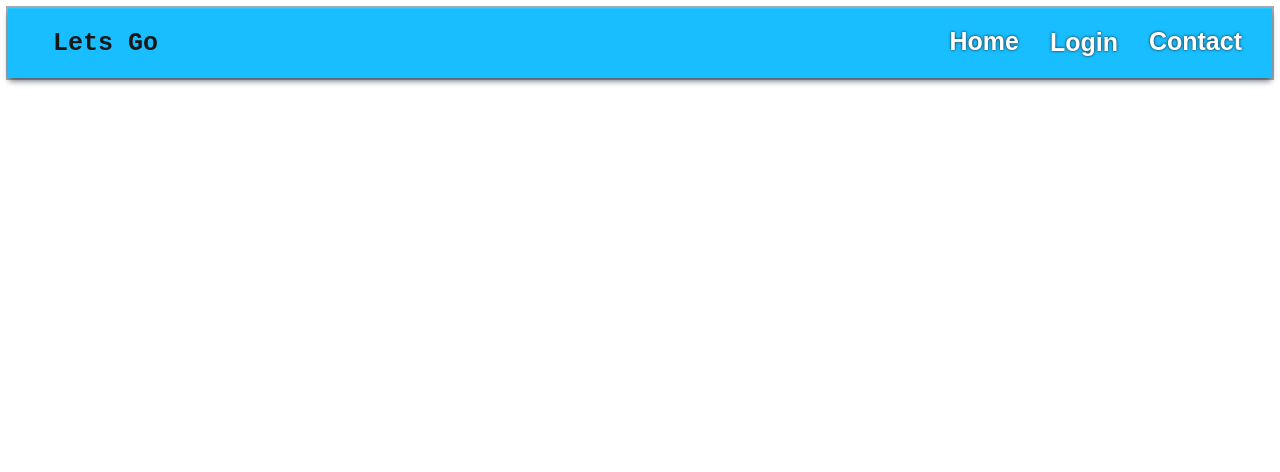
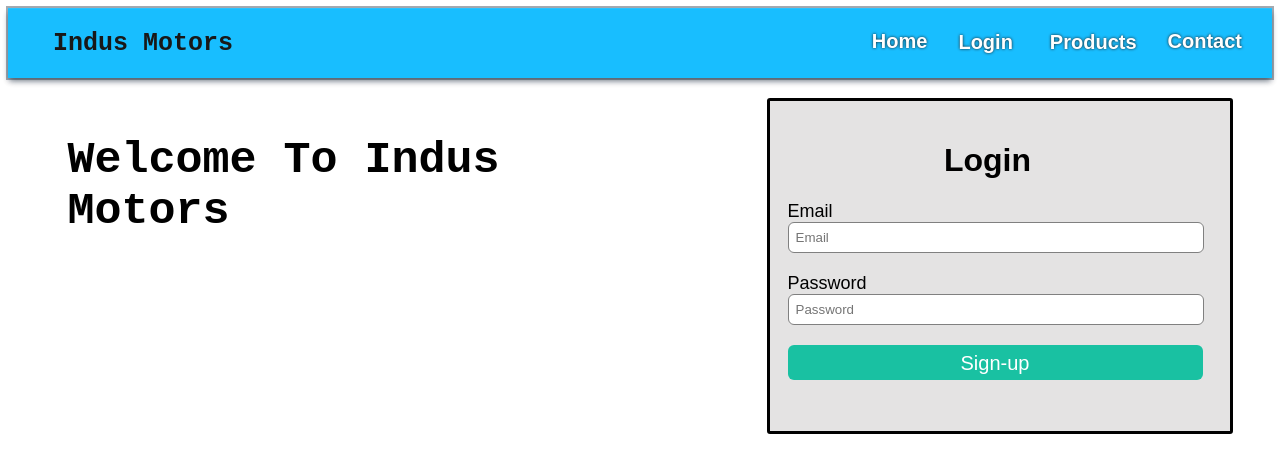
Before and after one commit to Ammar46421/web-design-practice, a plain HTML site: page index.html in a window 1280 px wide. Drawn offline with Linux system fonts and the light colour scheme.

Commit message:
practice

```diff
--- /dev/null
+++ b/Sign up/sign.css
@@ -0,0 +1,77 @@
+body {
+    background-color: #344a72;
+    font-family: sans-serif;
+
+}
+
+.signup-box {
+    width: 360px;
+    height: 530px;
+    margin: auto;
+    margin-top: 20px;
+    background-color: white;
+    border-radius: 3px;
+}
+
+.login-box {
+    width: 360px;
+    height: 330px;
+    margin: auto;
+    margin-top: 20px;
+    background-color: white;
+    border-radius: 3px
+}
+
+h1 {
+    text-align: center;
+    padding-top: 20px;
+}
+
+.Form {
+    padding-left: 18px;
+    width: 300px;
+}
+
+.Form label {
+    display: flex;
+    margin-top: 20px;
+    font-size: 18px;
+
+}
+
+.Form input {
+    width: 100%;
+    padding: 7px;
+    border: none;
+    border: 1px solid gray;
+    border-radius: 6px;
+    outline: none;
+}
+
+input[type=submit] {
+    width: 315px;
+    height: 35px;
+    margin-top: 20px;
+    border: none;
+    background-color: #19c1a2;
+    color: white;
+    font-size: 20px;
+}
+
+.p2 {
+    text-align: center;
+    padding-top: -10px;
+    font-size: 18px;
+    color: white;
+}
+
+.p2 a {
+    color: #19c1a2;
+    text-decoration: none;
+}
+
+.hp {
+    color: #c1be19;
+    text-decoration: none;
+    font-size: 400%;
+}
--- a/index.html
+++ b/index.html
@@ -4,12 +4,12 @@
     <meta charset="UTF-8" />
     <meta name="viewport" content="width=device-width, initial-scale=1.0" />
     <title>Document</title>
-    <link rel="stylesheet" href="style2.css">
+    <link rel="stylesheet" href="style2.css" />
   </head>
   <body>
     <nav id="navbar">
       <div class="navdiv">
-        <h2><a href="#">Lets Go</a></h2>
+        <h2><a href="#">Indus Motors</a></h2>
         <ul class="list">
           <li><a href="#">Home</a></li>
           <li>
@@ -21,9 +21,40 @@
               </div>
             </div>
           </li>
+          <li>
+            <div class="dropdown">
+              <button class="dropbtn">Products</button>
+              <div class="dropdown-content">
+                <a href="./Sign up/signin.html">New Cars</a>
+                <a href="./Sign up/singup.html">Used Cars</a>
+              </div>
+            </div>
+          </li>
           <li><a href="#">Contact</a></li>
         </ul>
       </div>
     </nav>
+    <!-- article -->
+    <div id="Container">
+      <div class="info">
+        <h2>Welcome To Indus Motors</h2>
+      </div>
+      <!-- Login Div -->
+      <div class="login-box">
+        <form class="Form">
+          <h1>Login</h1>
+          <label>Email</label>
+          <input type="email" placeholder="Email" required />
+          <label>Password</label>
+          <input
+            type="password"
+            placeholder="Password"
+            minlength="8"
+            required
+          />
+          <input type="submit" value="Sign-up" />
+        </form>
+      </div>
+    </div>
   </body>
 </html>
--- a/style.css
+++ b/style.css
@@ -56,7 +56,7 @@ li a {
 
 li a:hover {
     background-color: rgb(0, 0, 0);
-    /* text-transform: uppercase; */
+    /* text-trans.Form: uppercase; */
 
 }
 
--- a/style2.css
+++ b/style2.css
@@ -50,7 +50,7 @@ li {
 
 li a {
     color: rgb(255, 255, 255);
-    font-size: 25px;
+    font-size: 20px;
     font-weight: bold;
     margin-right: 25px;
     text-decoration: none;
@@ -61,7 +61,7 @@ li a {
 
 li a:hover {
     background-color: rgb(0, 0, 0);
-    /* text-transform: uppercase; */
+    /* text-trans.Form: uppercase; */
 
 }
 
@@ -70,7 +70,7 @@ li a:hover {
     /* background-color: #04AA6D; */
     /* color: white; */
     color: rgb(255, 255, 255);
-    font-size: 25px;
+    font-size: 20px;
     font-weight: bold;
     margin-right: 25px;
     text-decoration: none;
@@ -112,3 +112,96 @@ li a:hover {
 .dropdown:hover .dropbtn {
     background-color: #fc0000;
 }
+
+/* article */
+
+#Container {
+    display: flex;
+    justify-content: space-Around;
+
+}
+
+.info{
+    margin: 20px 20px;
+   max-width: 600px;
+}
+
+.info h2{
+    font-family: monospace;
+    font-size: 45px;
+
+}
+/* Login Div */
+.login-box {
+    width: 460px;
+    height: 330px;
+    display: block;
+    margin-top: 20px;
+    background-color: rgb(228, 227, 227);
+    border: solid;
+    border-radius: 3px;
+    max-width: 600px;
+
+}
+
+h1 {
+    text-align: center;
+    padding-top: 20px;
+}
+
+.Form {
+    padding-left: 18px;
+    width: 400px;
+}
+
+.Form label {
+    display: flex;
+    margin-top: 20px;
+    font-size: 18px;
+
+}
+
+.Form input {
+    width: 100%;
+    padding: 7px;
+    border: none;
+    border: 1px solid gray;
+    border-radius: 6px;
+    outline: none;
+}
+
+input[type=submit] {
+    width: 415px;
+    height: 35px;
+    margin-top: 20px;
+    border: none;
+    background-color: #19c1a2;
+    color: white;
+    font-size: 20px;
+}
+
+
+
+p {
+
+    font-size: 15px;
+    text-align: center;
+}
+
+.p2 {
+    text-align: center;
+    padding-top: -10px;
+    font-size: 18px;
+    color: rgb(0, 0, 0);
+}
+
+.p2 a {
+    color: #19c1a2;
+    text-decoration: none;
+}
+
+.hp {
+    color: #c1be19;
+    text-decoration: none;
+    font-size: 400%;
+}
```
Also changed, not shown: Sign up/signin.html (added, +23 -0 lines), Sign up/singup.html (added, +32 -0 lines), word.html (deleted, +0 -30 lines), logo.svg (added), 1 other file.
